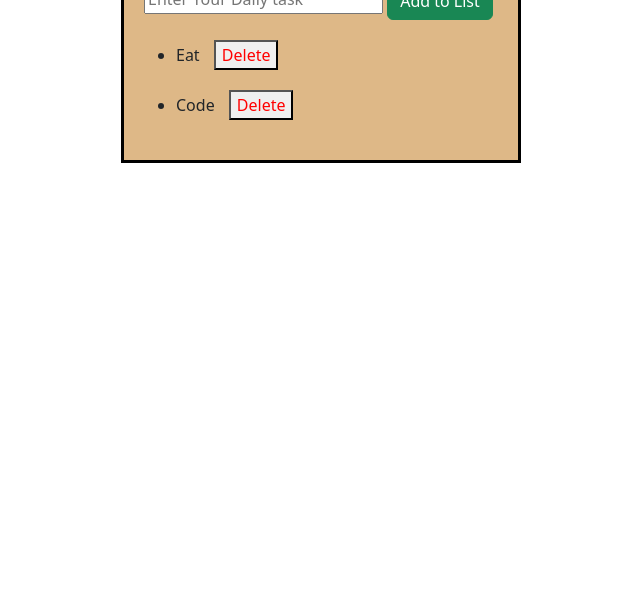
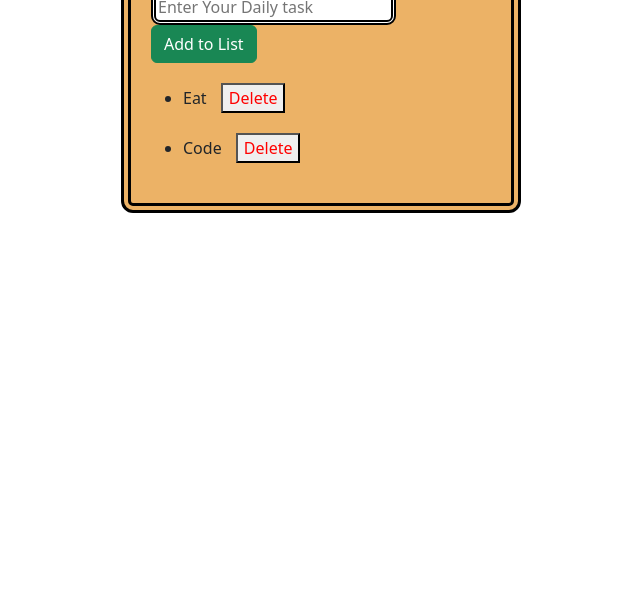
Before and after one commit to Jashanpreet645/To-Do_APP, a plain HTML site: page index.html in a window 1280 px wide. Shown: the part 197-800 px from the top of the page, without its empty margins (319-959 px from the left). Drawn offline with nearby package versions, Linux system fonts and the light colour scheme.

Commit message:
Update style.css

```diff
--- a/style.css
+++ b/style.css
@@ -4,21 +4,31 @@ body{
     justify-content: center;
     align-self: center;
 }
-div{
-    border: 3px solid black;
-    background-color: burlywood;
+
+.box{
+    border: 10px double black;
+    border-radius: 12px;
+    background-color: rgb(236, 178, 102);
     padding: 20px;
     width: 400px;
+}
+
+input{
+    border: 5px double black;
+    border-radius: 9px;
 }
 
 li{
     margin-top: 20px;
     margin-bottom: 20px;
 }
+
 .delete{
     margin-left: 10px;
     color: red;
 }
+
 div h1{
     text-align: center;
+    text-decoration: underline;
 }
```
